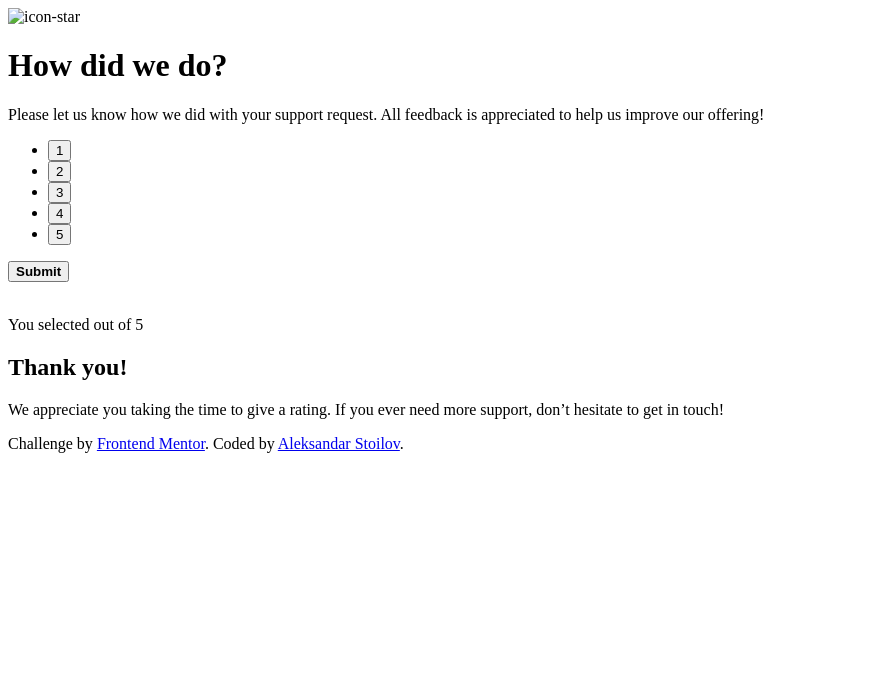
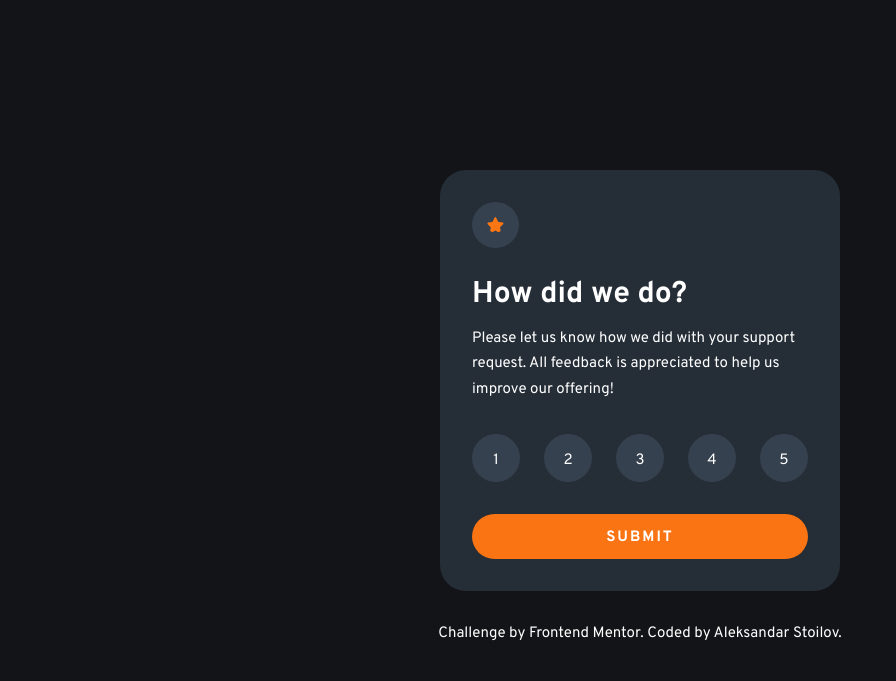
Before and after one commit to aleksandar-stoilov/Interactive-Rating-Component, a plain HTML site: page index.html in a window 1280 px wide. Shown: the whole page, without its empty margins (0-896 px from the left). Drawn offline with Linux system fonts and the light colour scheme; the site is published under a folder, as on GitHub Pages, so addresses that start at the root find nothing.

Commit message:
Update index.html
Correcting the img and styles.css paths..

```diff
--- a/index.html
+++ b/index.html
@@ -4,7 +4,7 @@
   <meta charset="UTF-8">
   <meta name="viewport" content="width=device-width, initial-scale=1.0"> <!-- displays site properly based on user's device -->
   <title>Frontend Mentor | Interactive rating component</title>
-  <link rel="stylesheet" href="/styles.css">
+  <link rel="stylesheet" href="styles.css">
   <link rel="icon" type="image/png" sizes="32x32" href="./images/favicon-32x32.png">
   <!--Fonts-->
   <link rel="preconnect" href="https://fonts.googleapis.com">
@@ -15,7 +15,7 @@
 <body>
 <div class="main-container">
   <!-- Rating state start -->
-  <img class="star" src="/images/icon-star.svg" alt="icon-star">
+  <img class="star" src="images/icon-star.svg" alt="icon-star">
   <h1>How did we do?</h1>
 
   <p>Please let us know how we did with your support request. All feedback is appreciated
@@ -36,7 +36,7 @@
 
         <!-- Thank you state start -->
     <div class="thank-you hidden">
-        <img class="phone" src="/images/illustration-thank-you.svg" alt="">
+        <img class="phone" src="images/illustration-thank-you.svg" alt="">
         <p class="you-selected">You selected <span id="rating"></span> out of 5</p>
 
         <h2>Thank you!</h1>
```
